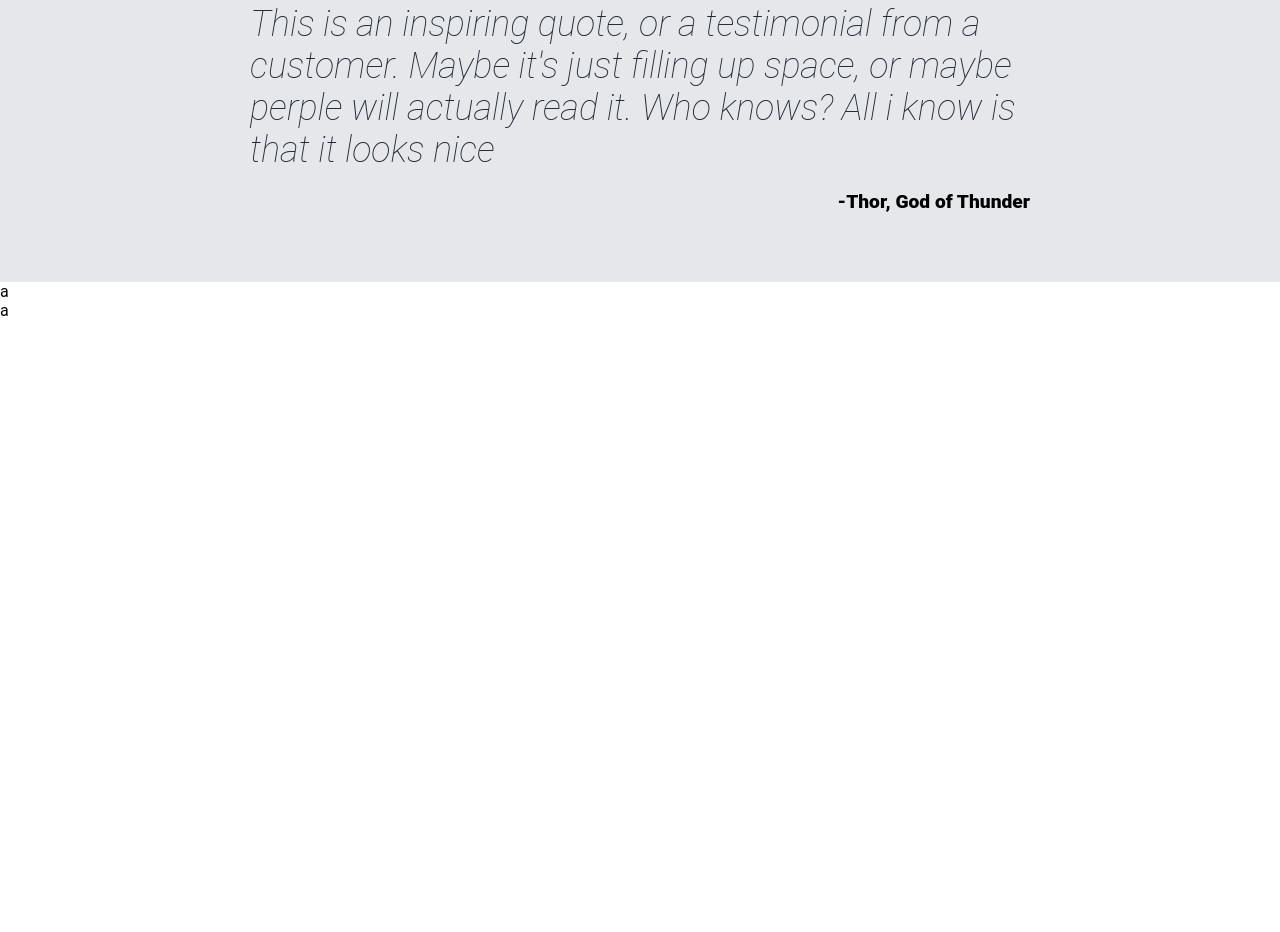
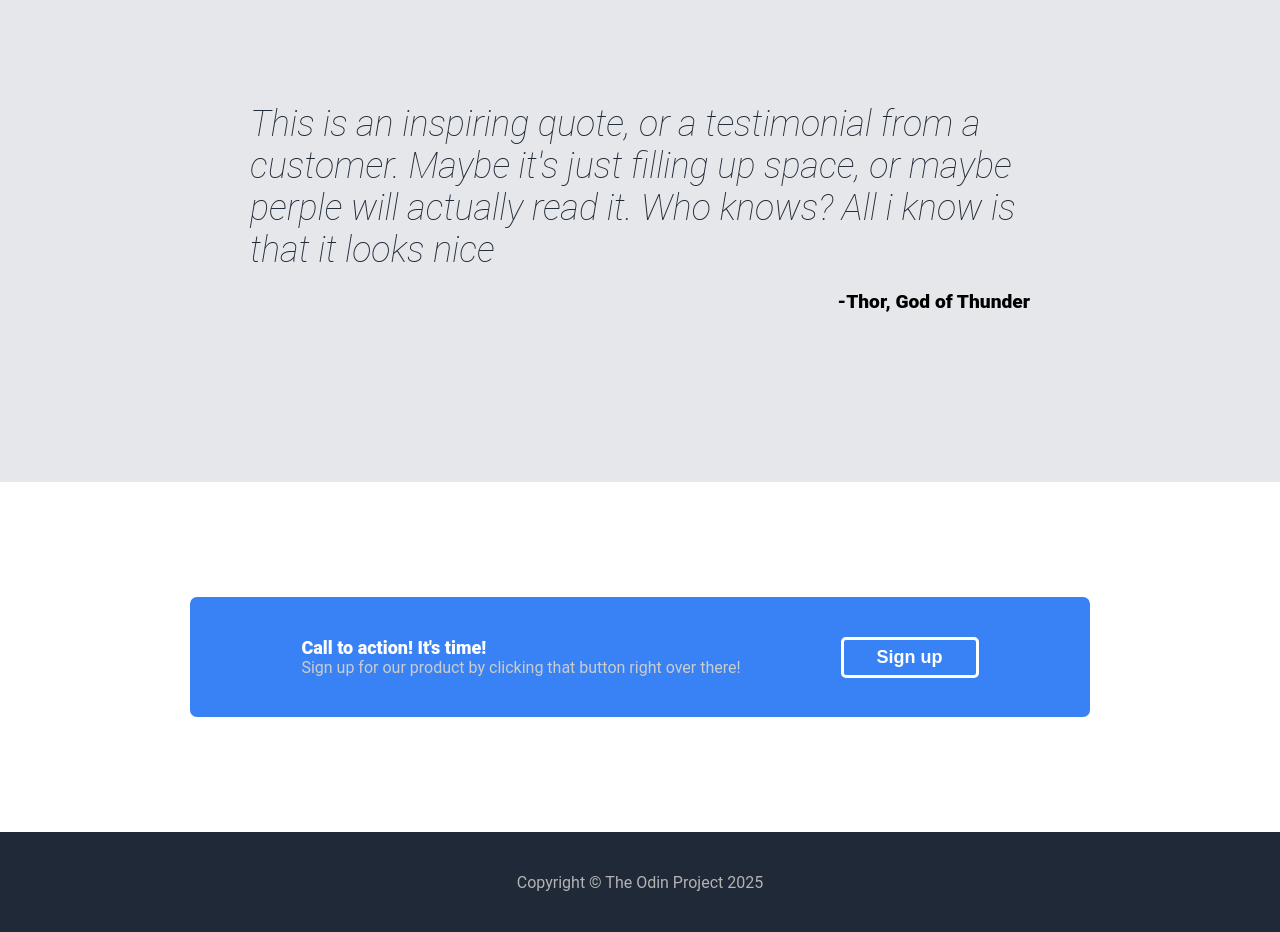
Before and after one commit to JArthur0/odin-landing-page, a plain HTML site: page index.html in a window 1280 px wide. Shown: the part 953-1885 px from the top of the page. Before the commit the page ends 1273 px from the top, so only its background shows below. Drawn offline with Linux system fonts and the light colour scheme.

Commit message:
First build complete

```diff
--- a/index.html
+++ b/index.html
@@ -52,7 +52,16 @@
             or maybe perple will actually read it. Who knows? All i know is that it looks nice</p>
         <p class="quote-mention">-Thor, God of Thunder</p>
     </div>
-    <div id="action">a</div>
-    <div id="footer">a</div>
+    <div id="action">
+        <div class="action-content">
+            <div class="action-container">
+                <p class="action-text">Call to action! It's time!
+                </p>
+                <p class="action-subtext">Sign up for our product by clicking that button right over there!</p>
+            </div>
+            <button class="action-button">Sign up</button>
+        </div>
+    </div>
+    <div id="footer">Copyright © The Odin Project 2025</div>
 </body>
 </html>
--- a/styles.css
+++ b/styles.css
@@ -33,6 +33,7 @@ ul{
     align-items: center;
     background-color: #1F2937;
     padding: 70px 0px ;
+    gap: 200px;
 }
 .header-content{
     width: 400px;
@@ -96,7 +97,7 @@ ul{
     display: flex;
     flex-direction: column;
     background-color: #E5E7EB;
-    padding: 50px 250px;
+    padding: 150px 250px;
 }
 .quote-text{
     font-size: 36px;
@@ -110,3 +111,52 @@ ul{
     font-size: larger;
     font-weight: 900;
 }
+#action{
+    box-sizing: border-box;
+    width: 100%;
+    height: 350px;
+    display: flex;
+    justify-content: center;
+    align-items: center;
+}
+.action-content{
+    background-color: #3882f6;
+    width: 900px;
+    height: 120px;
+    border-radius: 7px;
+    display: flex;
+    justify-content: center;
+    align-items: center;
+    gap: 100px;
+}
+.action-text{
+    color: white;
+    font-size: 18px;
+    font-weight: 900;
+    margin: 0px;
+}
+.action-subtext{
+    color: rgb(204, 204, 204);
+    font-size: 16px;
+    margin: 0px;
+}
+.action-button{
+    color: white;
+    background-color: #3882f6;
+    border: 3px solid white;
+    font-size: 18px;
+    padding: 7px 33px;
+    border-radius: 5px;
+    font-weight: bold;
+}
+#footer{
+    box-sizing: border-box;
+    background-color: #1F2937;
+    display: flex;
+    justify-content: center;
+    align-items: center;
+    height: 100px;
+    width: 100%;
+    color: rgb(179, 179, 179);
+    font-size: 16px;
+}
```
